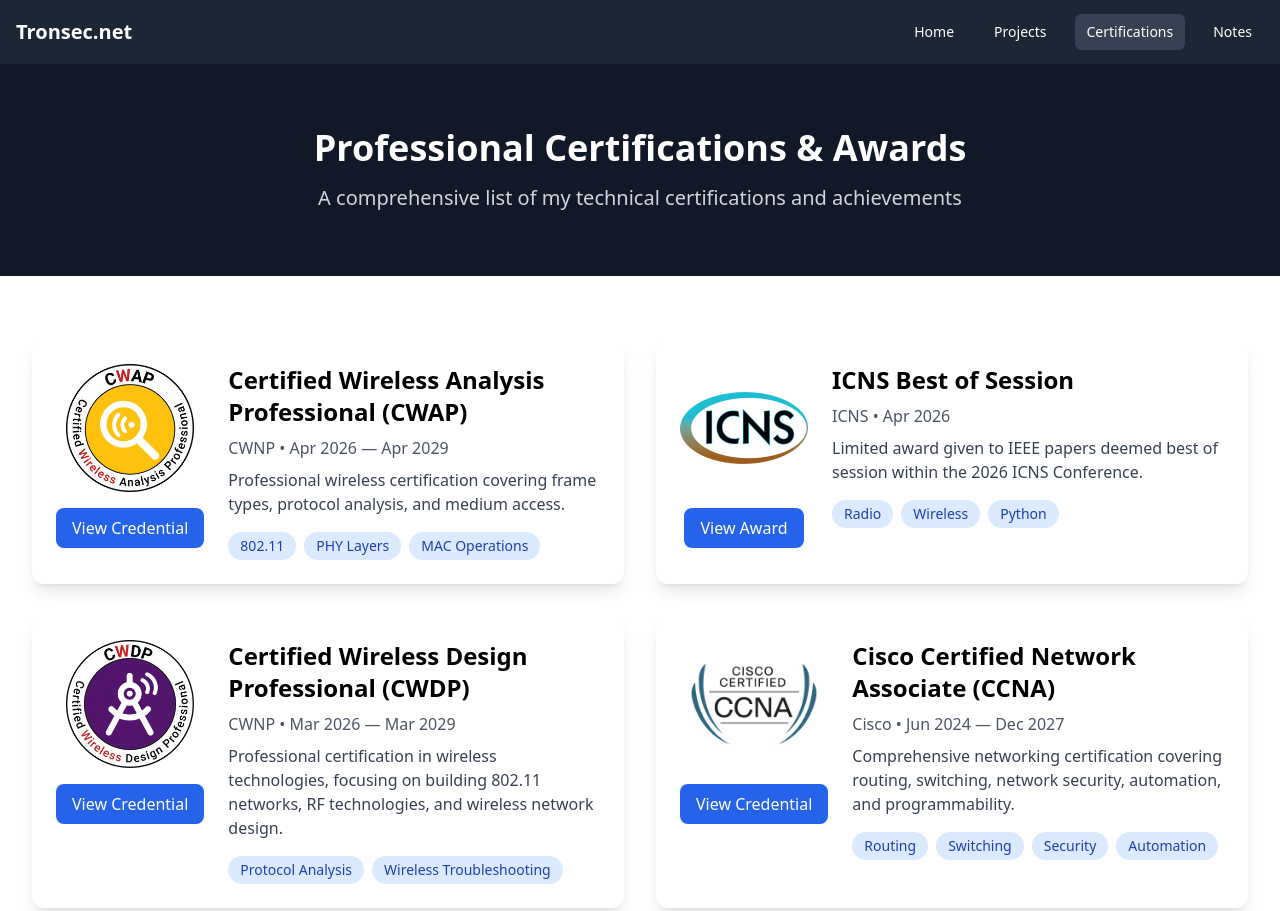
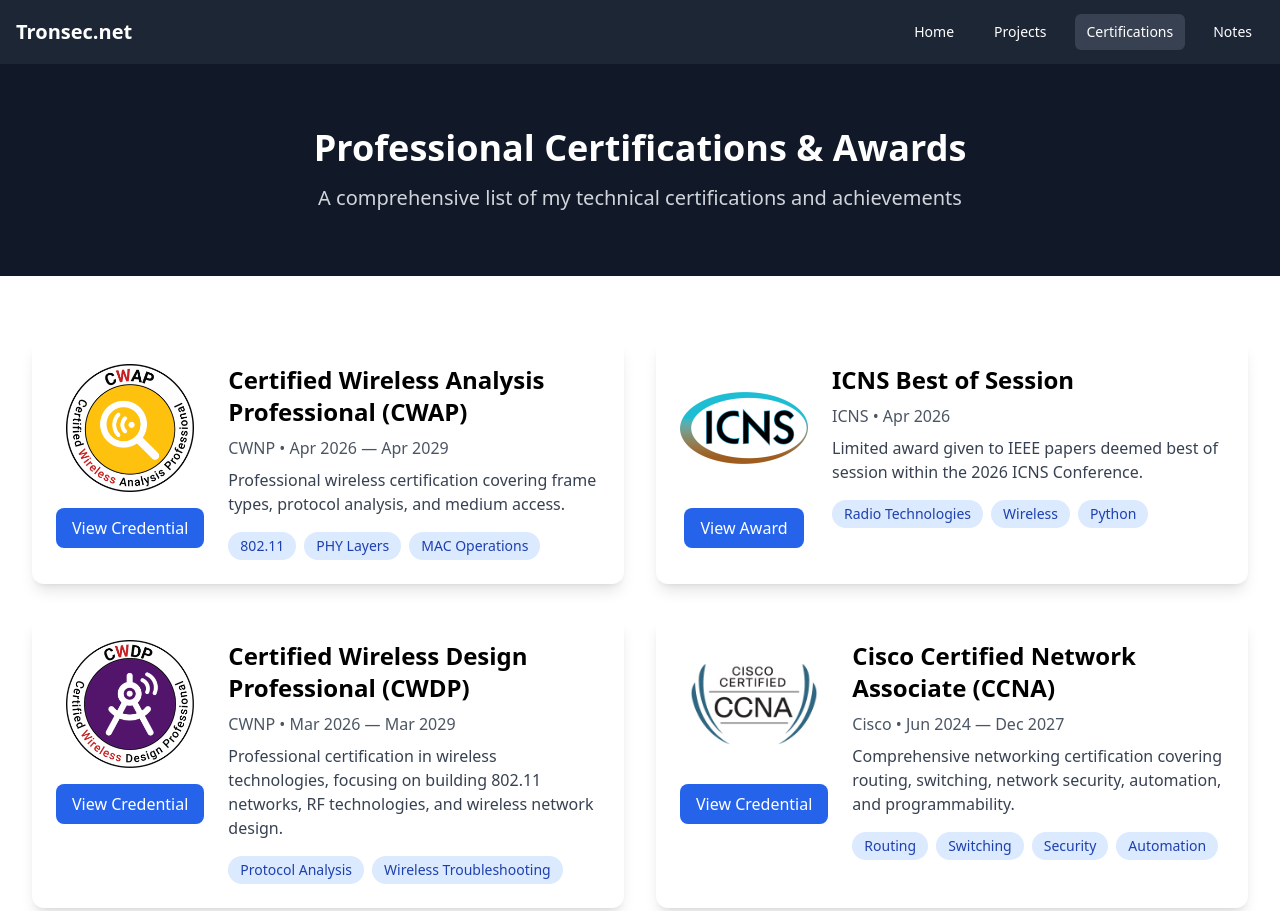
Before and after one commit to ClarkKatsouleas/tronsec.net, a plain HTML site: page certifications/index.html in a window 1280 px wide. Shown: the top 911 px of the page. Drawn offline with nearby package versions, Linux system fonts and the light colour scheme.

Commit message:
Updating index.html to rephrase ICNS achievement

```diff
--- a/certifications/index.html
+++ b/certifications/index.html
@@ -102,7 +102,7 @@
                             <p class="text-gray-600 mb-2">ICNS • Apr 2026</p>
                             <p class="text-gray-700 mb-4">Limited award given to IEEE papers deemed best of session within the 2026 ICNS Conference.</p>
                             <div class="flex flex-wrap gap-2">
-                                <span class="px-3 py-1 bg-blue-100 text-blue-800 rounded-full text-sm">Radio</span>
+                                <span class="px-3 py-1 bg-blue-100 text-blue-800 rounded-full text-sm">Radio Technologies</span>
                                 <span class="px-3 py-1 bg-blue-100 text-blue-800 rounded-full text-sm">Wireless</span>
                                 <span class="px-3 py-1 bg-blue-100 text-blue-800 rounded-full text-sm">Python</span>
                             </div>
```
